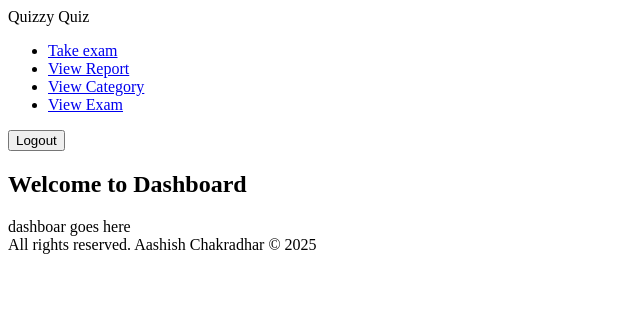
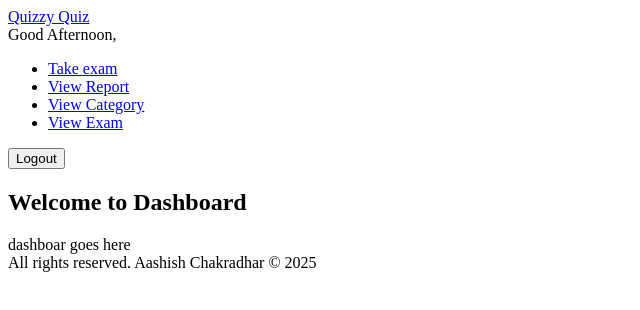
Before and after one commit to aashishChakradhar/quizApp, a React (Create React App) app in the folder frontend/: page / in a window 1280 px wide. Shown: the top 310 px of the page, without its empty margins (0-640 px from the left). Built offline with nearby package versions, Linux system fonts and the light colour scheme; no server answers.

Commit message:
adding greeetings and title navigation

```diff
--- a/frontend/src/components/header.jsx
+++ b/frontend/src/components/header.jsx
@@ -1,3 +1,19 @@
+import { Link } from "react-router-dom";
 export default function Header(props) {
-  return <header>Quizzy Quiz</header>;
+  const greeting =
+    new Date().getHours() < 12
+      ? "Good Morning"
+      : new Date().getHours() < 16
+      ? "Good Afternoon"
+      : "Good Evening";
+  return (
+    <header>
+      <Link id="title" to="/dashboard">
+        Quizzy Quiz
+      </Link>
+      <div id="greeting">
+        {greeting},{props.user}
+      </div>
+    </header>
+  );
 }
```
